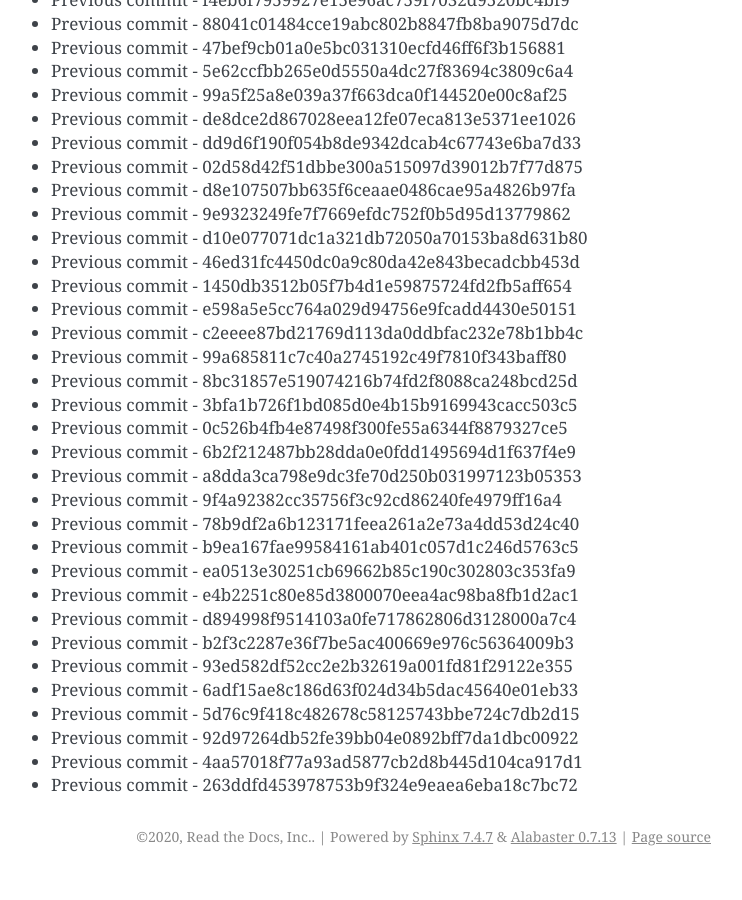
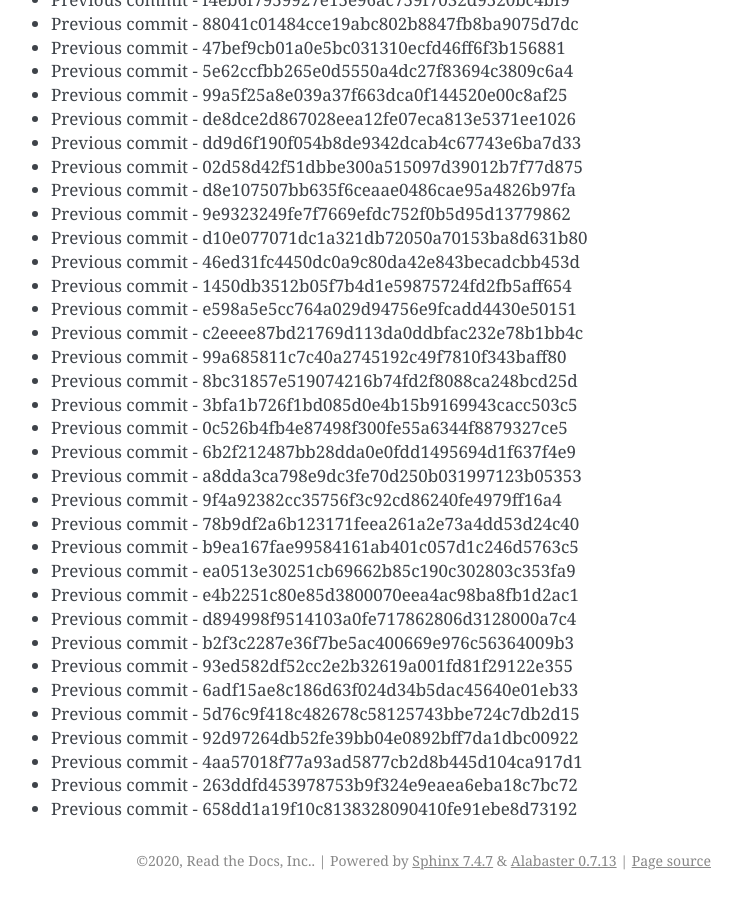
Before and after one commit to readthedocs/rtd-git-stresstest, a Sphinx documentation site: the page built from docs/updates.rst, in a window 1280 px wide and 900 px high, scrolled down 22739 px. Shown: the whole window, without its empty margins (399-1141 px from the left). Built offline with Sphinx 7.4.7, drawn with Linux system fonts in a browser that asks for light colours; before the commit the page ends 23615 px from its top, so only the background shows below that.

Commit message:
Generating commit from previous: 658dd1a19f10c8138328090410fe91ebe8d73192

```diff
--- a/docs/updates.rst
+++ b/docs/updates.rst
@@ -987,3 +987,4 @@ It can be tested for any performance characteristics.
 * Previous commit - 92d97264db52fe39bb04e0892bff7da1dbc00922
 * Previous commit - 4aa57018f77a93ad5877cb2d8b445d104ca917d1
 * Previous commit - 263ddfd453978753b9f324e9eaea6eba18c7bc72
+* Previous commit - 658dd1a19f10c8138328090410fe91ebe8d73192
```
